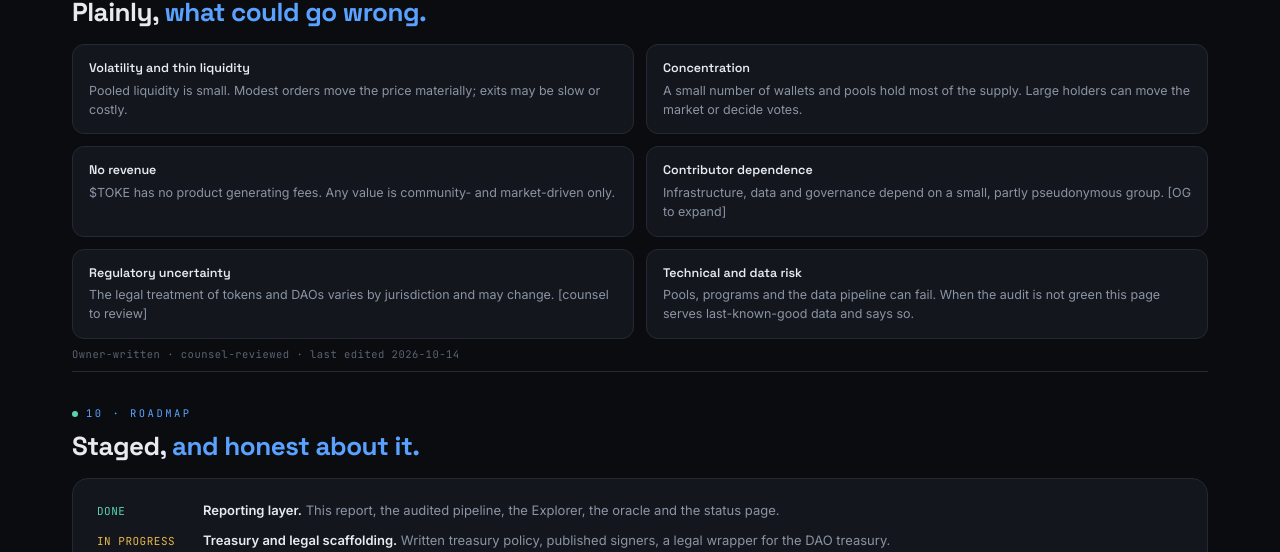
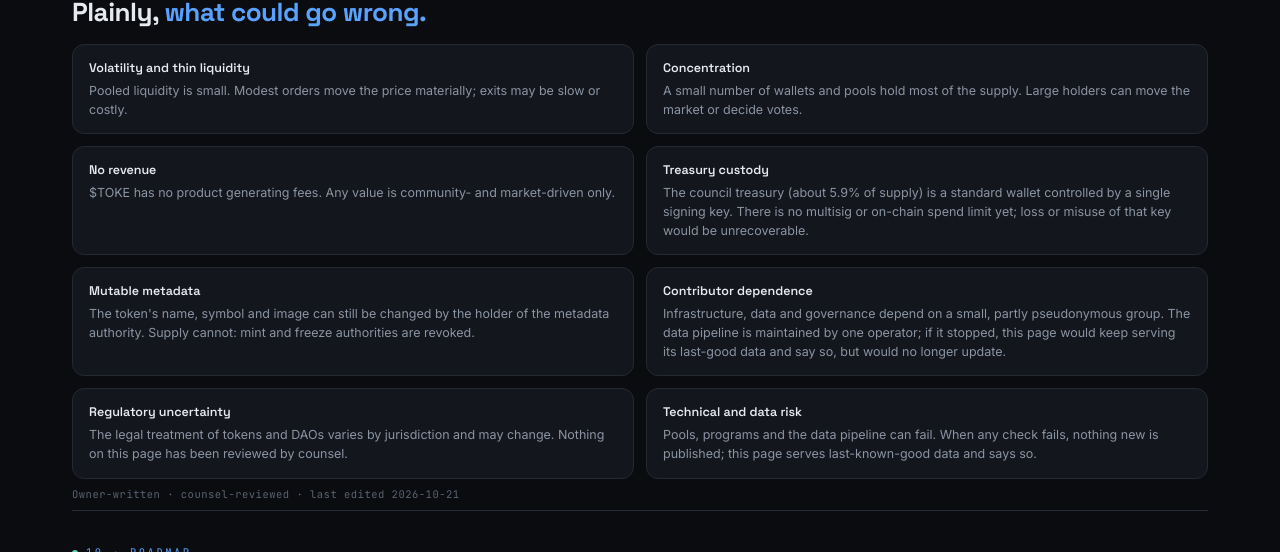
Before and after one commit to SUPERTOKE/toke-site, a Vue app: page /investors in a window 1280 px wide. Shown: the part 3332-3884 px from the top of the page. Built offline with nearby package versions, Linux system fonts and the light colour scheme; no server answers.

Commit message:
report 09: risks written — treasury custody (single key), mutable metadata, contributor dependence expanded, counsel marker replaced by a plain statement
Co-Authored-By: Claude Fable 5.1 <noreply@anthropic.com>
Claude-Session: https://claude.ai/code/session_01QDFYKjx59QWvPi2D941mRW

```diff
--- a/src/data/prospectus/text.js
+++ b/src/data/prospectus/text.js
@@ -49,14 +49,16 @@ export const governanceHow = {
 };
 
 export const risks = {
-  lastEdited: '2026-10-14',
+  lastEdited: '2026-10-21',
   items: [
     { t: 'Volatility and thin liquidity', d: 'Pooled liquidity is small. Modest orders move the price materially; exits may be slow or costly.' },
     { t: 'Concentration', d: 'A small number of wallets and pools hold most of the supply. Large holders can move the market or decide votes.' },
     { t: 'No revenue', d: '$TOKE has no product generating fees. Any value is community- and market-driven only.' },
-    { t: 'Contributor dependence', d: 'Infrastructure, data and governance depend on a small, partly pseudonymous group. [OG to expand]' },
-    { t: 'Regulatory uncertainty', d: 'The legal treatment of tokens and DAOs varies by jurisdiction and may change. [counsel to review]' },
-    { t: 'Technical and data risk', d: 'Pools, programs and the data pipeline can fail. When the audit is not green this page serves last-known-good data and says so.' },
+    { t: 'Treasury custody', d: 'The council treasury (about 5.9% of supply) is a standard wallet controlled by a single signing key. There is no multisig or on-chain spend limit yet; loss or misuse of that key would be unrecoverable.' },
+    { t: 'Mutable metadata', d: 'The token\'s name, symbol and image can still be changed by the holder of the metadata authority. Supply cannot: mint and freeze authorities are revoked.' },
+    { t: 'Contributor dependence', d: 'Infrastructure, data and governance depend on a small, partly pseudonymous group. The data pipeline is maintained by one operator; if it stopped, this page would keep serving its last-good data and say so, but would no longer update.' },
+    { t: 'Regulatory uncertainty', d: 'The legal treatment of tokens and DAOs varies by jurisdiction and may change. Nothing on this page has been reviewed by counsel.' },
+    { t: 'Technical and data risk', d: 'Pools, programs and the data pipeline can fail. When any check fails, nothing new is published; this page serves last-known-good data and says so.' },
   ],
 };
 
```
